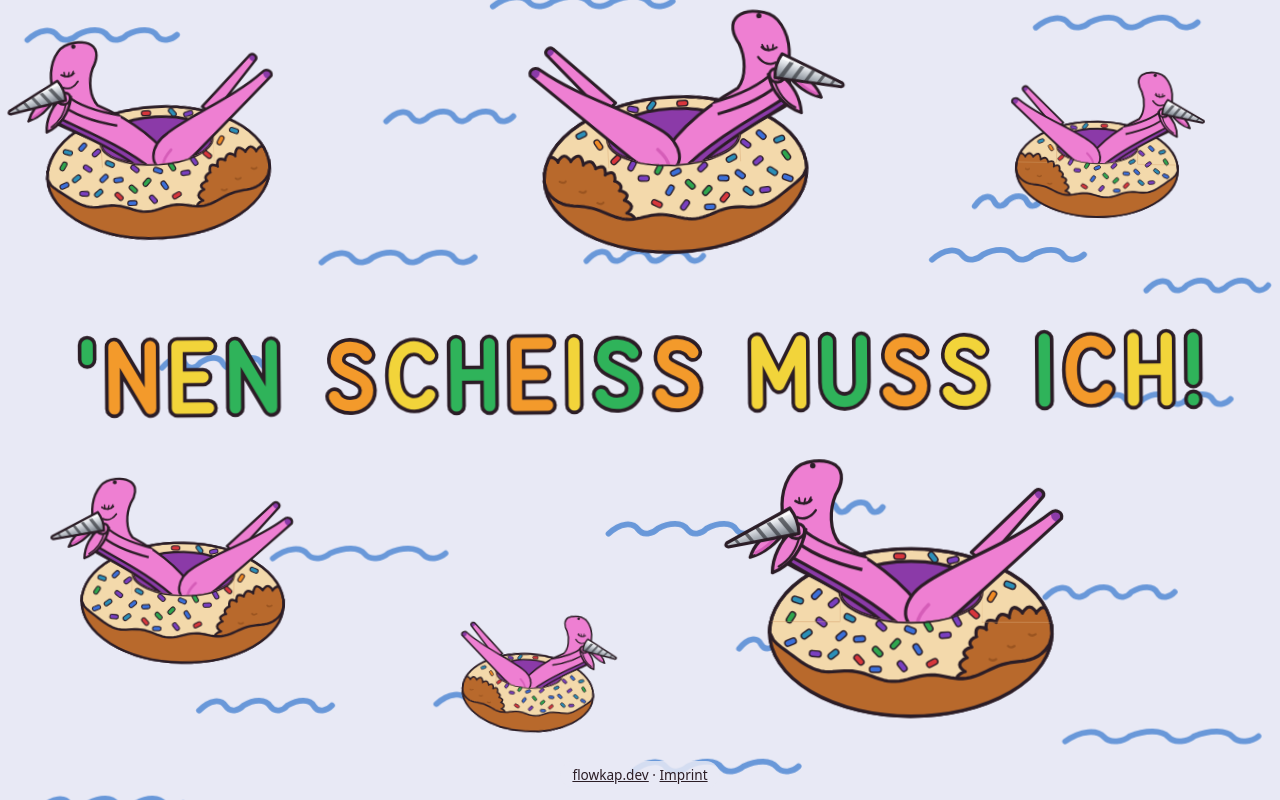
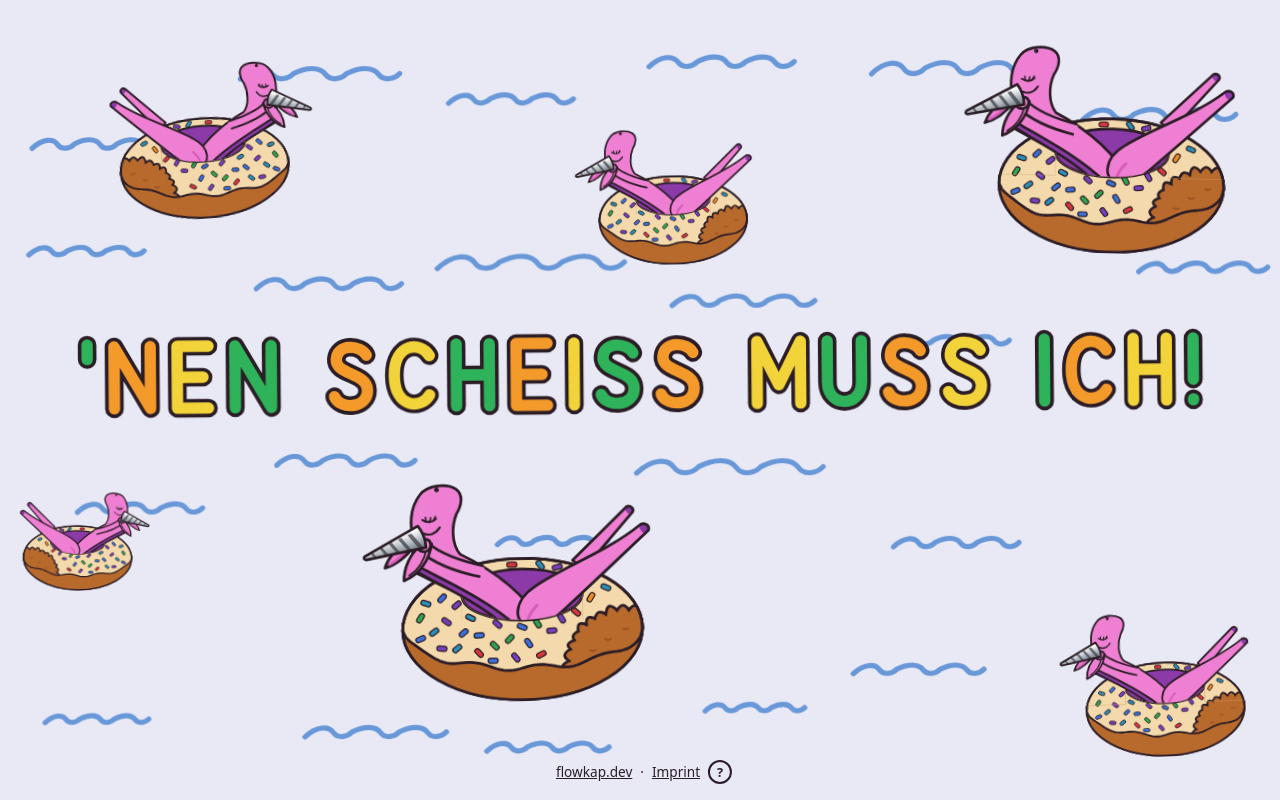
Before and after one commit to Flowkap/nenscheissmussich, a plain HTML site: page index.html in a window 1280 px wide. Drawn offline with Linux system fonts and the light colour scheme.

Commit message:
Content updated

```diff
--- a/index.html
+++ b/index.html
@@ -27,7 +27,7 @@
     .wave {
       fill: none;
       stroke: var(--wave);
-      stroke-width: 9;
+      stroke-width: var(--stroke, 6px);
       stroke-linecap: round;
       opacity: 0.9;
       transform-box: fill-box;
@@ -46,8 +46,8 @@
       animation: drift var(--drift) ease-in-out var(--delay) infinite alternate;
     }
     @keyframes drift {
-      from { transform: translateX(-2.5vw); }
-      to   { transform: translateX(2.5vw); }
+      from { transform: translateX(calc(var(--amp) * -1)); }
+      to   { transform: translateX(var(--amp)); }
     }
     .bob {
       transform-origin: 50% 75%;
@@ -84,83 +84,237 @@
       position: fixed;
       left: 50%;
       bottom: 12px;
+      display: flex;
+      align-items: center;
+      gap: 8px;
       transform: translateX(-50%);
-      padding: 4px 12px;
+      padding: 4px 6px 4px 14px;
       border-radius: 999px;
-      background: rgba(232, 233, 245, 0.85);
+      background: rgba(232, 233, 245, 0.88);
       color: #2b1d26;
-      font: 0.85rem system-ui, -apple-system, "Segoe UI", Roboto, sans-serif;
+      font: 0.85rem/1.4 system-ui, -apple-system, "Segoe UI", Roboto, sans-serif;
+      white-space: nowrap;
     }
     .backlink a { color: inherit; }
+    .info-button {
+      width: 24px;
+      height: 24px;
+      padding: 0;
+      border: 2px solid currentColor;
+      border-radius: 50%;
+      background: none;
+      color: inherit;
+      font: 700 0.8rem/1 system-ui, -apple-system, "Segoe UI", Roboto, sans-serif;
+      cursor: pointer;
+    }
+    .details {
+      max-width: min(420px, calc(100vw - 32px));
+      padding: 0;
+      border: 0;
+      border-radius: 16px;
+      background: #e8e9f5;
+      color: #2b1d26;
+      box-shadow: 0 12px 40px rgba(43, 29, 38, 0.3);
+      font: 1rem/1.5 system-ui, -apple-system, "Segoe UI", Roboto, sans-serif;
+    }
+    .details::backdrop { background: rgba(43, 29, 38, 0.45); }
+    .details-body { padding: 20px 24px; }
+    .details-body p { margin: 0 0 12px; }
+    .details-body a { color: inherit; }
+    .details-body button {
+      padding: 6px 16px;
+      border: 2px solid currentColor;
+      border-radius: 999px;
+      background: none;
+      color: inherit;
+      font: inherit;
+      cursor: pointer;
+    }
+    @media (orientation: portrait) {
+      .lettering { top: 46%; width: 88vw; }
+    }
     @media (prefers-reduced-motion: reduce) {
       * { animation: none !important; }
     }
   </style>
 </head>
 <body>
-  <svg class="waves" viewBox="0 0 2000 1400" preserveAspectRatio="xMidYMid slice" aria-hidden="true">
-      <path class="wave" d="M30 139 C49 121, 68 121, 76 132 S99 139, 107 131 C126 121, 145 121, 153 132 S176 139, 183 131 C202 121, 222 121, 229 132 S252 139, 260 131" style="--d:6.0s;--delay:-3.3s;--dx:33px"/>
-      <path class="wave" d="M160 419 C178 401, 197 401, 204 412 S226 419, 233 411 C252 401, 270 401, 277 412 S299 419, 307 411 C325 401, 343 401, 351 412 S373 419, 380 411" style="--d:7.5s;--delay:-0.4s;--dx:-33px"/>
-      <path class="wave" d="M470 489 C489 471, 508 471, 516 482 S539 489, 547 481 C566 471, 585 471, 593 482 S616 489, 623 481 C642 471, 662 471, 669 482 S692 489, 700 481" style="--d:6.0s;--delay:-1.4s;--dx:33px"/>
-      <path class="wave" d="M600 264 C617 246, 633 246, 640 257 S660 264, 667 256 C683 246, 700 246, 707 257 S727 264, 733 256 C750 246, 767 246, 773 257 S793 264, 800 256" style="--d:6.6s;--delay:-5.2s;--dx:-22px"/>
-      <path class="wave" d="M790 89 C812 71, 835 71, 844 82 S871 89, 880 81 C902 71, 925 71, 934 82 S961 89, 970 81 C992 71, 1015 71, 1024 82 S1051 89, 1060 81" style="--d:8.5s;--delay:-3.1s;--dx:-20px"/>
-      <path class="wave" d="M890 479 C906 461, 922 461, 928 472 S947 479, 953 471 C969 461, 985 461, 991 472 S1010 479, 1017 471 C1032 461, 1048 461, 1055 472 S1074 479, 1080 471" style="--d:5.6s;--delay:-5.7s;--dx:-27px"/>
-      <path class="wave" d="M1430 484 C1449 466, 1468 466, 1476 477 S1499 484, 1507 476 C1526 466, 1545 466, 1553 477 S1576 484, 1583 476 C1602 466, 1622 466, 1629 477 S1652 484, 1660 476" style="--d:8.1s;--delay:-4.9s;--dx:33px"/>
-      <path class="wave" d="M1610 119 C1631 101, 1652 101, 1660 112 S1685 119, 1693 111 C1714 101, 1735 101, 1743 112 S1768 119, 1777 111 C1798 101, 1818 101, 1827 112 S1852 119, 1860 111" style="--d:7.4s;--delay:-5.5s;--dx:31px"/>
-      <path class="wave" d="M1790 529 C1806 511, 1822 511, 1828 522 S1847 529, 1853 521 C1869 511, 1885 511, 1891 522 S1910 529, 1917 521 C1932 511, 1948 511, 1955 522 S1974 529, 1980 521" style="--d:6.6s;--delay:-4.8s;--dx:22px"/>
-      <path class="wave" d="M1540 399 C1552 381, 1565 381, 1570 392 S1585 399, 1590 391 C1602 381, 1615 381, 1620 392 S1635 399, 1640 391 C1652 381, 1665 381, 1670 392 S1685 399, 1690 391" style="--d:8.5s;--delay:-0.6s;--dx:-33px"/>
-      <path class="wave" d="M450 944 C473 926, 497 926, 506 937 S534 944, 543 936 C567 926, 590 926, 599 937 S627 944, 637 936 C660 926, 683 926, 693 937 S721 944, 730 936" style="--d:5.9s;--delay:-5.8s;--dx:27px"/>
-      <path class="wave" d="M950 909 C969 891, 988 891, 996 902 S1019 909, 1027 901 C1046 891, 1065 891, 1073 902 S1096 909, 1103 901 C1122 891, 1142 891, 1149 902 S1172 909, 1180 901" style="--d:6.7s;--delay:-5.0s;--dx:31px"/>
-      <path class="wave" d="M1640 1009 C1657 991, 1673 991, 1680 1002 S1700 1009, 1707 1001 C1723 991, 1740 991, 1747 1002 S1767 1009, 1773 1001 C1790 991, 1807 991, 1813 1002 S1833 1009, 1840 1001" style="--d:7.3s;--delay:-5.4s;--dx:-26px"/>
-      <path class="wave" d="M710 1179 C729 1161, 748 1161, 756 1172 S779 1179, 787 1171 C806 1161, 825 1161, 833 1172 S856 1179, 863 1171 C882 1161, 902 1161, 909 1172 S932 1179, 940 1171" style="--d:9.0s;--delay:-4.0s;--dx:-28px"/>
-      <path class="wave" d="M1010 1284 C1031 1266, 1052 1266, 1060 1277 S1085 1284, 1093 1276 C1114 1266, 1135 1266, 1143 1277 S1168 1284, 1177 1276 C1198 1266, 1218 1266, 1227 1277 S1252 1284, 1260 1276" style="--d:8.9s;--delay:-5.4s;--dx:-24px"/>
-      <path class="wave" d="M1660 1234 C1685 1216, 1710 1216, 1720 1227 S1750 1234, 1760 1226 C1785 1216, 1810 1216, 1820 1227 S1850 1234, 1860 1226 C1885 1216, 1910 1216, 1920 1227 S1950 1234, 1960 1226" style="--d:7.5s;--delay:-5.9s;--dx:27px"/>
-      <path class="wave" d="M60 1339 C78 1321, 97 1321, 104 1332 S126 1339, 133 1331 C152 1321, 170 1321, 177 1332 S199 1339, 207 1331 C225 1321, 243 1321, 251 1332 S273 1339, 280 1331" style="--d:5.5s;--delay:-2.9s;--dx:20px"/>
-      <path class="wave" d="M1240 879 C1252 861, 1265 861, 1270 872 S1285 879, 1290 871 C1302 861, 1315 861, 1320 872 S1335 879, 1340 871 C1352 861, 1365 861, 1370 872 S1385 879, 1390 871" style="--d:6.4s;--delay:-0.4s;--dx:-18px"/>
-      <path class="wave" d="M250 649 C265 631, 280 631, 286 642 S304 649, 310 641 C325 631, 340 631, 346 642 S364 649, 370 641 C385 631, 400 631, 406 642 S424 649, 430 641" style="--d:6.2s;--delay:-4.6s;--dx:-19px"/>
-      <path class="wave" d="M1700 709 C1717 691, 1733 691, 1740 702 S1760 709, 1767 701 C1783 691, 1800 691, 1807 702 S1827 709, 1833 701 C1850 691, 1867 691, 1873 702 S1893 709, 1900 701" style="--d:7.4s;--delay:-4.6s;--dx:28px"/>
-      <path class="wave" d="M1150 1089 C1164 1071, 1178 1071, 1184 1082 S1201 1089, 1207 1081 C1221 1071, 1235 1071, 1241 1082 S1258 1089, 1263 1081 C1278 1071, 1292 1071, 1297 1082 S1314 1089, 1320 1081" style="--d:7.2s;--delay:-5.5s;--dx:34px"/>
-      <path class="wave" d="M330 1189 C347 1171, 363 1171, 370 1182 S390 1189, 397 1181 C413 1171, 430 1171, 437 1182 S457 1189, 463 1181 C480 1171, 497 1171, 503 1182 S523 1189, 530 1181" style="--d:5.9s;--delay:-0.2s;--dx:-20px"/>
-  </svg>
-  <div class="stage" aria-hidden="true">
-    <div class="drift" style="left:2%;top:4%;width:22vw;--drift:19s;--delay:-1.0s">
-      <div class="bob" style="--bob:6.5s;--delay:-1.0s">
-        <img src="graphics/unicorn/unicorn-float.svg" alt="" class="mirrored">
-      </div>
-    </div>
-    <div class="drift" style="left:42%;top:1%;width:26vw;--drift:23s;--delay:-3.4s">
-      <div class="bob" style="--bob:7.8s;--delay:-3.4s">
-        <img src="graphics/unicorn/unicorn-float.svg" alt="">
-      </div>
-    </div>
-    <div class="drift" style="left:79%;top:9%;width:16vw;--drift:17s;--delay:-2.2s">
-      <div class="bob" style="--bob:5.6s;--delay:-2.2s">
-        <img src="graphics/unicorn/unicorn-float.svg" alt="">
-      </div>
-    </div>
-    <div class="drift" style="left:4%;top:60%;width:20vw;--drift:21s;--delay:-4.1s">
-      <div class="bob" style="--bob:7.0s;--delay:-4.1s">
-        <img src="graphics/unicorn/unicorn-float.svg" alt="" class="mirrored">
-      </div>
-    </div>
-    <div class="drift" style="left:58%;top:57%;width:28vw;--drift:25s;--delay:-0.6s">
-      <div class="bob" style="--bob:8.4s;--delay:-0.6s">
-        <img src="graphics/unicorn/unicorn-float.svg" alt="" class="mirrored">
-      </div>
-    </div>
-    <div class="drift" style="left:35%;top:76%;width:13vw;--drift:15s;--delay:-2.9s">
-      <div class="bob" style="--bob:5.2s;--delay:-2.9s">
-        <img src="graphics/unicorn/unicorn-float.svg" alt="">
-      </div>
-    </div>
-  </div>
+  <svg class="waves" id="waves" aria-hidden="true"></svg>
+  <div class="stage" id="stage" aria-hidden="true"></div>
   <div class="lettering">
-    <img src="graphics/lettering/lettering.svg" alt="'Nen Scheiss muss ich!">
+    <picture>
+      <source media="(orientation: portrait)" srcset="graphics/lettering/lettering-stacked.svg">
+      <img src="graphics/lettering/lettering.svg" alt="'Nen Scheiss muss ich!">
+    </picture>
   </div>
   <footer class="backlink">
     <a href="https://flowkap.dev">flowkap.dev</a>
     ·
     <a href="https://flowkap.dev/imprint/">Imprint</a>
+    <button class="info-button" type="button" id="details-open" aria-haspopup="dialog" aria-label="Details">?</button>
   </footer>
+  <dialog class="details" id="details" aria-label="Details">
+    <div class="details-body">
+      <p>Original von Flowkap: <a href="graphics/original/original.png">Link</a></p>
+      <p>Coffeeware: Nimm's gern her – wenn's dir gefällt, spendier mir einen Kaffee ☕</p>
+      <form method="dialog"><button>Schließen</button></form>
+    </div>
+  </dialog>
+  <script>
+    (() => {
+      const details = document.getElementById("details");
+      document.getElementById("details-open").addEventListener("click", () => details.showModal());
+      // a click outside the body lands on the dialog element itself, i.e. the backdrop
+      details.addEventListener("click", (event) => {
+        if (event.target === details) details.close();
+      });
+
+      const stage = document.getElementById("stage");
+      const UNICORN = "graphics/unicorn/unicorn-float.svg";
+      const RATIO = 410 / 545;
+      // relative widths of the three size classes
+      const LARGE = 1;
+      const MEDIUM = 0.7;
+      const SMALL = 0.45;
+
+      const seeded = (seed) => () => {
+        seed = (seed * 1664525 + 1013904223) % 4294967296;
+        return seed / 4294967296;
+      };
+      const box = (rect, pad) => ({
+        l: rect.left - pad, t: rect.top - pad, r: rect.right + pad, b: rect.bottom + pad,
+      });
+      const overlaps = (a, b) => a.l < b.r && a.r > b.l && a.t < b.b && a.b > b.t;
+
+      // new arrangement on every page load, stable while the window is resized
+      const layoutSeed = Math.floor(Math.random() * 4294967296);
+      const centre = (b) => [(b.l + b.r) / 2, (b.t + b.b) / 2];
+
+      const waves = document.getElementById("waves");
+      const SVG_NS = "http://www.w3.org/2000/svg";
+
+      function wavePath(x, y, w, amp) {
+        const step = w / 3;
+        let d = `M${x} ${y + amp}`;
+        for (let i = 0; i < 3; i++) {
+          const x0 = x + i * step;
+          d += ` C${x0 + step * 0.25} ${y - amp}, ${x0 + step * 0.5} ${y - amp}, ${x0 + step * 0.6} ${y + amp * 0.2}` +
+            ` S${x0 + step * 0.9} ${y + amp}, ${x0 + step} ${y + amp * 0.1}`;
+        }
+        return d;
+      }
+
+      // jittered grid: one wave per cell at a random spot, so they scatter but cover evenly
+      function drawWaves(width, height, random) {
+        // as many waves as the original picture has
+        const target = 22;
+        const cell = Math.sqrt((width * height) / target);
+        const cols = Math.max(2, Math.round(width / cell));
+        const rows = Math.ceil(target / cols);
+        const cellW = width / cols;
+        const cellH = height / rows;
+        waves.setAttribute("viewBox", `0 0 ${width} ${height}`);
+        waves.style.setProperty("--stroke", `${Math.min(7, Math.max(4, width / 250)).toFixed(1)}px`);
+        waves.replaceChildren();
+        // the grid can have a few more cells than waves; leave random ones empty
+        const cells = [];
+        for (let row = 0; row < rows; row++) {
+          for (let col = 0; col < cols; col++) cells.push([col, row]);
+        }
+        for (let i = cells.length - 1; i > 0; i--) {
+          const j = Math.floor(random() * (i + 1));
+          [cells[i], cells[j]] = [cells[j], cells[i]];
+        }
+        for (const [col, row] of cells.slice(0, target)) {
+          const w = Math.min(cellW * 0.85, Math.max(90, width * (0.075 + random() * 0.07)));
+          const x = col * cellW + random() * (cellW - w);
+          const y = row * cellH + cellH * (0.25 + random() * 0.5);
+          const path = document.createElementNS(SVG_NS, "path");
+          path.setAttribute("class", "wave");
+          path.setAttribute("d", wavePath(x, y, w, w * 0.04));
+          path.style.cssText = `--d:${(5 + random() * 4).toFixed(1)}s;--delay:-${(random() * 6).toFixed(1)}s;` +
+            `--dx:${((random() < 0.5 ? -1 : 1) * w * (0.06 + random() * 0.08)).toFixed(0)}px`;
+          waves.append(path);
+        }
+      }
+
+      function layout() {
+        const width = window.innerWidth;
+        const height = window.innerHeight;
+        drawWaves(width, height, seeded(layoutSeed + 1));
+        const random = seeded(layoutSeed);
+        const blocked = [".lettering", ".backlink"].map(
+          (selector) => box(document.querySelector(selector).getBoundingClientRect(), 12));
+        const base = Math.sqrt(width * height) * 0.3;
+        const placed = [];
+        stage.replaceChildren();
+
+        // more room, more unicorns: 5 on a phone up to 7 from a Full HD screen on
+        const count = Math.min(7, Math.max(5, Math.round(5 + (Math.sqrt(width * height) - 575) / 433)));
+        // mix of 2 large : 2 medium : 1 small, largest placed first;
+        // a slight spread within a class keeps equal sizes from looking cloned
+        const large = Math.round(count * 0.4);
+        const small = Math.max(1, Math.round(count * 0.2));
+        const medium = count - large - small;
+        const spread = (factor, n) => Array.from({ length: n }, (_, i) => factor * (1 - i * 0.06));
+        const factors = [...spread(LARGE, large), ...spread(MEDIUM, medium), ...spread(SMALL, small)];
+        for (const factor of factors) {
+          let spot = null;
+          // shrink a unicorn a little before giving up on it
+          for (let size = base * factor, attempt = 0; attempt < 3 && !spot; attempt++, size *= 0.85) {
+            const w = size;
+            const h = size * RATIO;
+            // margin covers the sideways drift and the tilt of the bobbing
+            const margin = w * 0.1;
+            // best-candidate sampling: of several free random spots take the one farthest
+            // from the unicorns already placed, so they spread evenly instead of clumping
+            let bestDistance = -1;
+            for (let i = 0, found = 0; i < 300 && found < 12; i++) {
+              // keep the whole unicorn, including its drift and tilt, inside the viewport
+              const x = margin + random() * (width - w - 2 * margin);
+              const y = margin + random() * (height - h - 2 * margin);
+              const candidate = { l: x - margin, t: y - margin, r: x + w + margin, b: y + h + margin };
+              if (blocked.some((b) => overlaps(candidate, b)) || placed.some((b) => overlaps(candidate, b))) continue;
+              found++;
+              const [cx, cy] = centre(candidate);
+              const distance = Math.min(Infinity, ...placed.map((b) => {
+                const [px, py] = centre(b);
+                return Math.hypot(cx - px, cy - py);
+              }));
+              if (distance > bestDistance) {
+                bestDistance = distance;
+                spot = { x, y, w, candidate };
+              }
+            }
+          }
+          if (!spot) continue;
+          placed.push(spot.candidate);
+
+          const delay = `-${(random() * 10).toFixed(1)}s`;
+          const drift = document.createElement("div");
+          drift.className = "drift";
+          drift.style.cssText = `left:${spot.x}px;top:${spot.y}px;width:${spot.w}px;` +
+            `--amp:${(spot.w * 0.06).toFixed(1)}px;--drift:${(15 + random() * 10).toFixed(1)}s;--delay:${delay}`;
+          const bob = document.createElement("div");
+          bob.className = "bob";
+          bob.style.cssText = `--bob:${(5 + random() * 3.5).toFixed(1)}s;--delay:${delay}`;
+          const img = document.createElement("img");
+          img.src = UNICORN;
+          img.alt = "";
+          if (random() < 0.5) img.className = "mirrored";
+          bob.append(img);
+          drift.append(bob);
+          stage.append(drift);
+        }
+      }
+
+      let pending;
+      window.addEventListener("resize", () => {
+        clearTimeout(pending);
+        pending = setTimeout(layout, 150);
+      });
+      window.addEventListener("load", layout);
+    })();
+  </script>
 </body>
 </html>
```
Also changed, not shown: graphics/lettering/lettering-stacked.svg (added).
